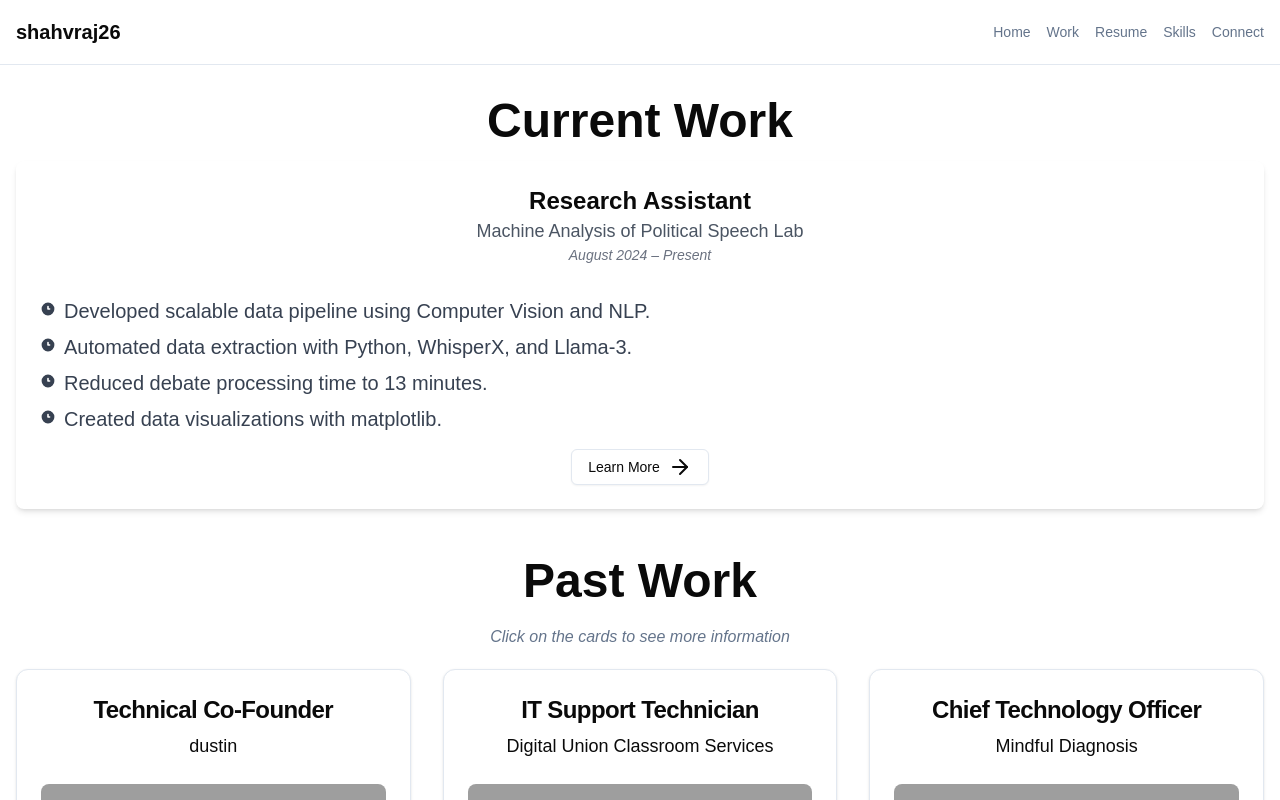
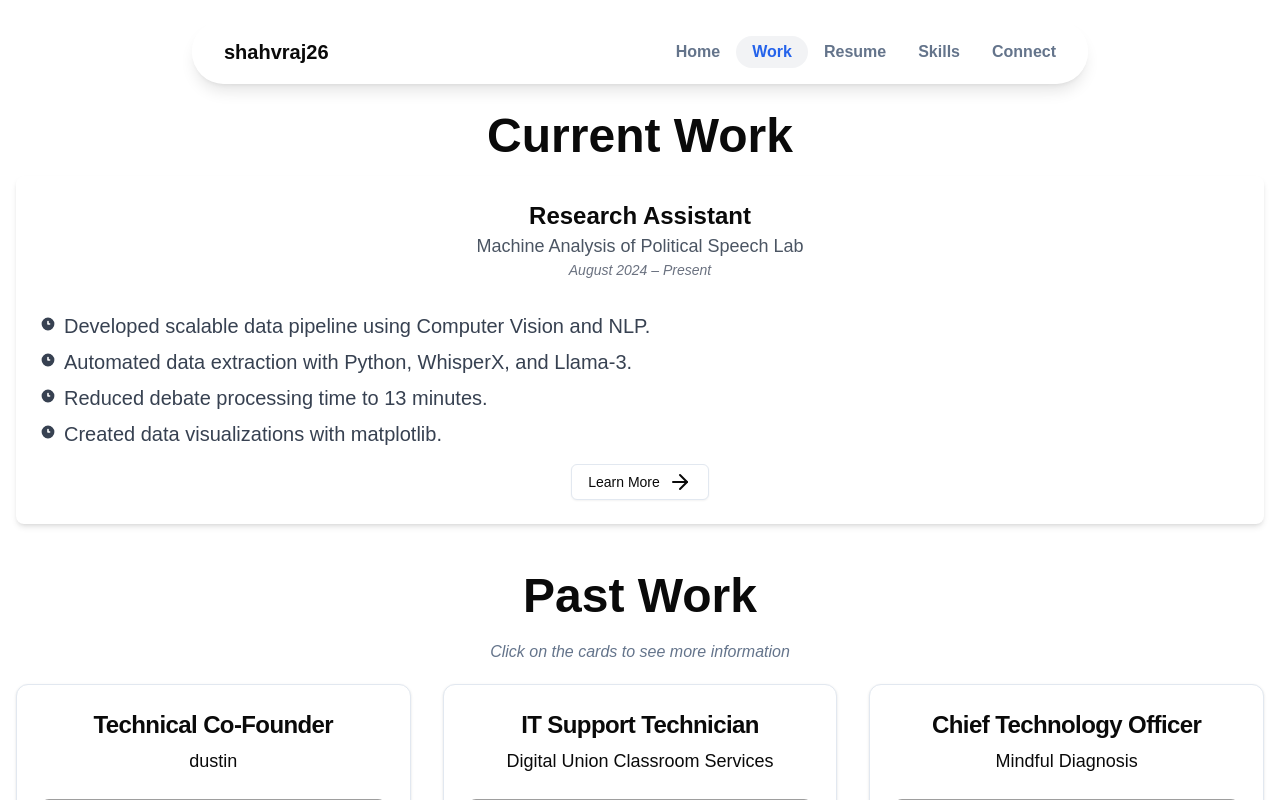
Before and after one commit to shahvraj26/Portfolio, a Next.js app: page /work in a window 1280 px wide. Shown: the top 800 px of the page. Built offline with nearby package versions, Linux system fonts and the light colour scheme; grey boxes are pictures that could not be loaded.

Commit message:
aesthetic

```diff
--- a/app/contact/page.tsx
+++ b/app/contact/page.tsx
@@ -24,7 +24,7 @@ export default function ContactPage() {
   return (
     <div className="min-h-screen flex flex-col">
       <Navbar />
-      <main className="flex-grow container mx-auto px-4 py-8 flex items-center">
+      <main className="flex-grow container mx-auto px-4 py-8 pt-28 flex items-center">
         <motion.div
           className="w-full"
           initial={{ opacity: 0, y: 20 }}
--- a/app/page.tsx
+++ b/app/page.tsx
@@ -24,7 +24,7 @@ export default function Home() {
   return (
     <div className="min-h-screen flex flex-col">
       <Navbar />
-      <main className="flex-grow container mx-auto px-4 py-8 flex items-center">
+      <main className="flex-grow container mx-auto px-4 py-8 pt-28 flex items-center">
         <motion.div
           className="w-full"
           initial={{ opacity: 0, y: 20 }}
--- a/app/resume/page.tsx
+++ b/app/resume/page.tsx
@@ -22,7 +22,7 @@ export default function ResumePage() {
   return (
     <div className="min-h-screen bg-background">
       <Navbar />
-      <main className="container mx-auto px-4 py-8">
+      <main className="container mx-auto px-4 py-8 pt-28">
         <motion.div
           initial={{ opacity: 0, y: 20 }}
           animate={{ opacity: 1, y: 0 }}
--- a/app/skills/page.tsx
+++ b/app/skills/page.tsx
@@ -58,7 +58,7 @@ export default function SkillsPage() {
   return (
     <div className="min-h-screen bg-background">
       <Navbar />
-      <main className="container mx-auto px-4 py-8">
+      <main className="container mx-auto px-4 py-8 pt-24">
         <motion.div
           initial={{ opacity: 0, y: 20 }}
           animate={{ opacity: 1, y: 0 }}
--- a/app/work/page.tsx
+++ b/app/work/page.tsx
@@ -170,7 +170,7 @@ export default function ExperiencePage() {
   return (
     <div className="min-h-screen bg-background">
       <Navbar />
-      <main className="container mx-auto px-4 py-8">
+      <main className="container mx-auto px-4 py-8 pt-28">
         <motion.div
           initial={{ opacity: 0, y: 20 }}
           animate={{ opacity: 1, y: 0 }}
--- a/components/Navbar.tsx
+++ b/components/Navbar.tsx
@@ -1,7 +1,9 @@
 "use client"
 
-import { useState } from "react"
+import { useState, useEffect } from "react"
 import Link from "next/link"
+import { usePathname } from "next/navigation"
+import { motion } from "framer-motion"
 import { Button } from "@/components/ui/button"
 import { Menu, X } from "lucide-react"
 
@@ -15,23 +17,49 @@ const NavLinks = [
 
 const Navbar = () => {
   const [isOpen, setIsOpen] = useState(false)
+  const [isScrolled, setIsScrolled] = useState(false)
+  const pathname = usePathname()
+
+  useEffect(() => {
+    const handleScroll = () => {
+      setIsScrolled(window.scrollY > 20)
+    }
+    window.addEventListener("scroll", handleScroll)
+    return () => window.removeEventListener("scroll", handleScroll)
+  }, [])
 
   return (
-    <nav className="sticky top-0 z-40 w-full bg-background/95 backdrop-blur supports-[backdrop-filter]:bg-background/60 border-b border-border">
-      <div className="container mx-auto px-4">
+    <>
+      <nav className={`fixed top-5 left-1/2 transform -translate-x-1/2 z-50 transition-all duration-500 ease-in-out ${isScrolled ? 'w-[70%]' : 'w-[70%]'}`}>
+        <div className="bg-background/20 backdrop-blur-lg rounded-full shadow-lg">
+          <div className="container mx-auto px-8">
             <div className="flex items-center justify-between h-16">
               <Link href="/" className="text-xl font-bold">
                 shahvraj26
               </Link>
-          <div className="hidden md:flex items-center space-x-4">
+              <div className="hidden md:flex items-center space-x-8">
                 {NavLinks.map((link) => (
+                  <motion.div
+                    key={link.href}
+                    className="relative"
+                    whileHover={{ scale: 1.05 }}
+                  >
                     <Link
-                key={link.href}
                       href={link.href}
-                className="text-sm font-medium text-muted-foreground hover:text-primary transition-colors"
+                      className={`text-base font-bold transition-colors ${
+                        pathname === link.href ? 'text-primary' : 'text-muted-foreground hover:text-primary'
+                      }`}
                     >
                       {link.label}
                     </Link>
+                    {pathname === link.href && (
+                      <motion.div
+                        className="absolute -inset-x-4 -inset-y-1 bg-gray-200/50 dark:bg-gray-700/50 rounded-full -z-10"
+                        layoutId="bubble"
+                        transition={{ type: "spring", bounce: 0.2, duration: 0.6 }}
+                      />
+                    )}
+                  </motion.div>
                 ))}
               </div>
               <Button
@@ -44,14 +72,18 @@ const Navbar = () => {
               </Button>
             </div>
           </div>
+        </div>
+      </nav>
       {isOpen && (
-        <div className="md:hidden">
-          <div className="px-2 pt-2 pb-3 space-y-1 sm:px-3">
+        <div className="fixed inset-0 z-40 bg-background/80 backdrop-blur-sm md:hidden">
+          <div className="flex flex-col items-center justify-center h-full space-y-8">
             {NavLinks.map((link) => (
               <Link
                 key={link.href}
                 href={link.href}
-                className="block px-3 py-2 rounded-md text-base font-medium text-muted-foreground hover:text-primary hover:bg-accent transition-colors"
+                className={`text-xl font-medium transition-colors ${
+                  pathname === link.href ? 'text-primary' : 'text-foreground hover:text-primary'
+                }`}
                 onClick={() => setIsOpen(false)}
               >
                 {link.label}
@@ -60,7 +92,7 @@ const Navbar = () => {
           </div>
         </div>
       )}
-    </nav>
+    </>
   )
 }
 
```
Lines whose indentation alone changed are shown as unchanged.
